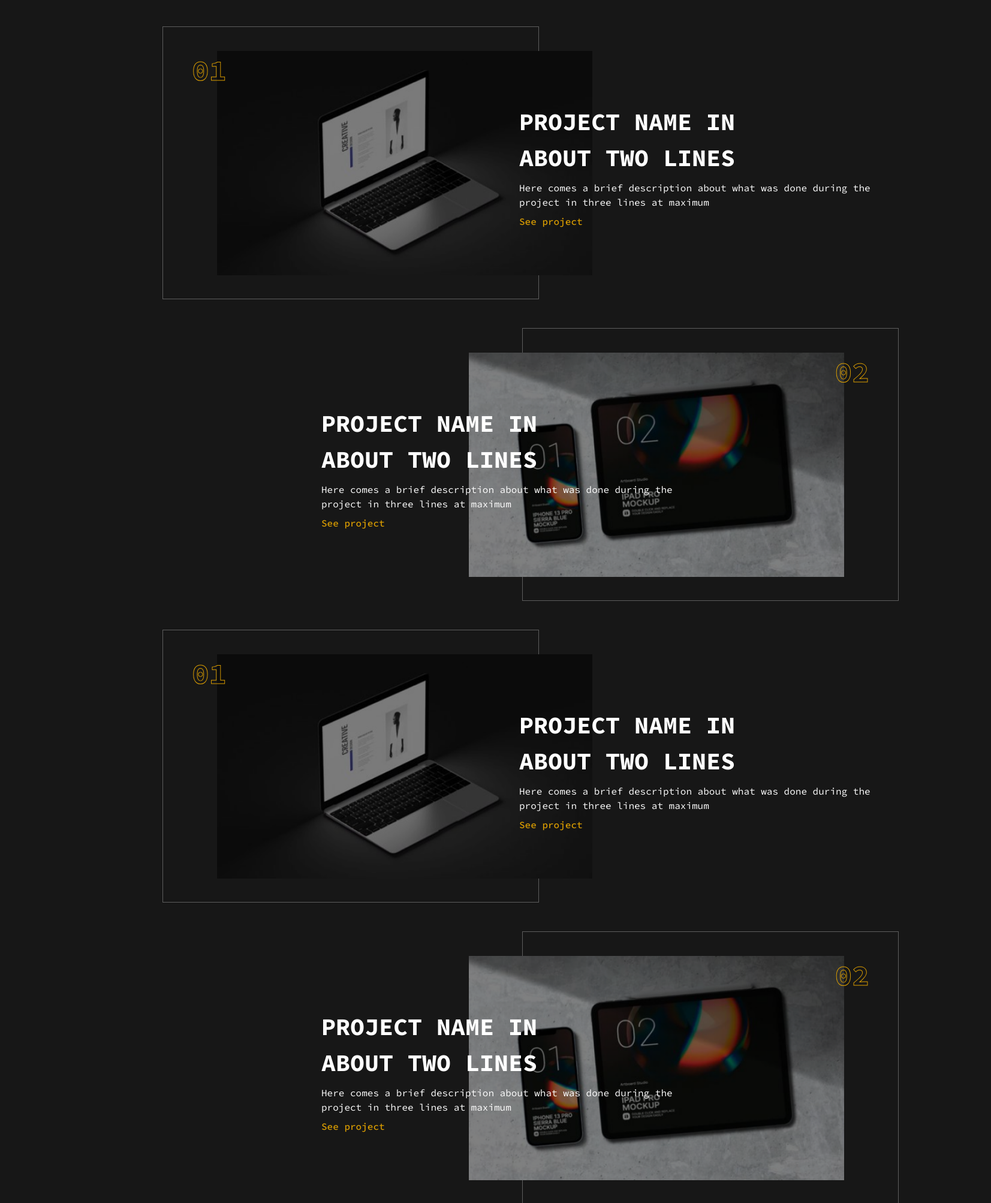
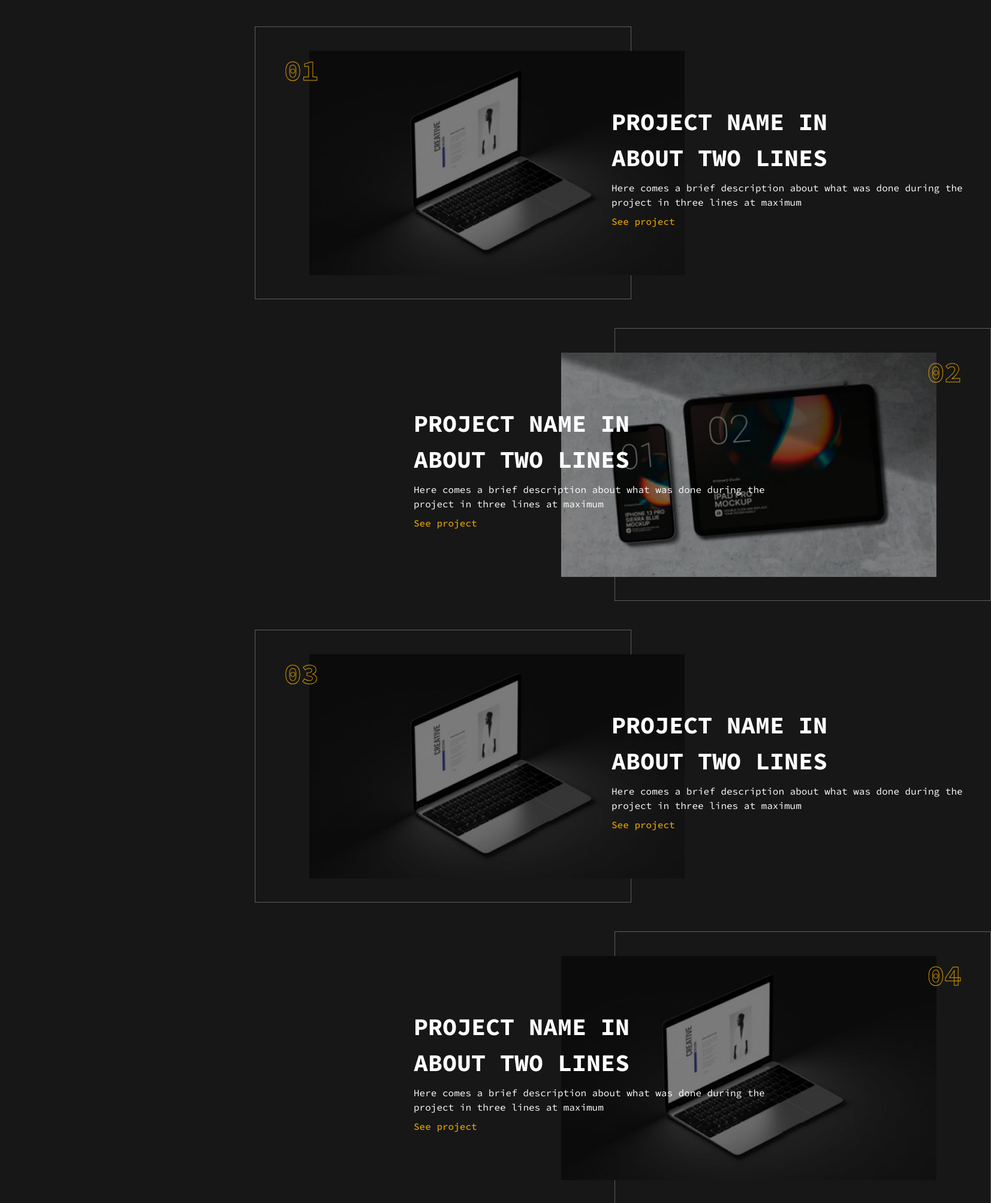
Before and after one commit to Guilherme1067/MyPortio, a React (Vite) app: page / in a window 1280 px wide. Shown: the part 1084-3090 px from the top of the page at 60% size, 1653 px wide, since content can reach past the window. Built offline with nearby package versions, Linux system fonts and the light colour scheme.

Commit message:
added media queries

```diff
--- a/src/components/Works.tsx
+++ b/src/components/Works.tsx
@@ -1,57 +1,63 @@
+import { ReactNode } from 'react'
 import notebook from '/assets/notebook.png'
 import project2 from '/assets/project2.png'
 
-export function Works() {
+
+type ProjectBox = {
+  src: string;
+  number: string;
+  name: string;
+  description: string;
+  link?: string
+
+}
+function RightSideProjectBox({ src, number, name, description, link }: ProjectBox) {
   return (
-    <div id="#jobs" className='flex flex-col gap-12 absolute top-[1048px] left-[425px] md:left-[271px] '>
-      <p className='jobs font-extrabold text-2xl'>SELECTED WORK</p>
-      <div className="relative w-[628px] h-[455px] border-[0.5px]  border-border-gray ">
-        <div className=''>
-          <img className='absolute top-[40px] left-[90px]' src={notebook} />
-          <span className='absolute left-[48px] top-[48px] font-extrabold text-5xl jobs'>01</span>
-          <div className='relative top-[128px] left-[594px] flex flex-col gap-2'>
-            <p className='font-bold text-[40px] text-white'>PROJECT NAME IN <br /> ABOUT TWO LINES</p>
-            <span className='text-base text-white '>Here comes a brief description about what was done during the project in three lines at maximum</span>
-            <a href="#" className='text-yellow text-base font-medium'>See project</a>
-          </div>
-        </div>
-      </div>
-
-      <div className="relative w-[628px] h-[455px] border-[0.5px]  border-border-gray left-[600px]">
-        <div className=''>
-          <img className='absolute top-[40px] right-[90px]' src={project2} />
-          <span className='absolute right-[48px] top-[48px] font-extrabold text-5xl jobs'>02</span>
-          <div className='relative top-[128px] right-[336px] flex flex-col gap-2'>
-            <p className='font-bold text-[40px] text-white'>PROJECT NAME IN <br /> ABOUT TWO LINES</p>
-            <span className='text-base text-white '>Here comes a brief description about what was done during the project in three lines at maximum</span>
-            <a href="#" className='text-yellow text-base font-medium'>See project</a>
-          </div>
-        </div>
-      </div>
-
-      <div className="relative w-[628px] h-[455px] border-[0.5px]  border-border-gray ">
-        <div className=''>
-          <img className='absolute top-[40px] left-[90px]' src={notebook} />
-          <span className='absolute left-[48px] top-[48px] font-extrabold text-5xl jobs'>01</span>
-          <div className='relative top-[128px] left-[594px] flex flex-col gap-2'>
-            <p className='font-bold text-[40px] text-white'>PROJECT NAME IN <br /> ABOUT TWO LINES</p>
-            <span className='text-base text-white '>Here comes a brief description about what was done during the project in three lines at maximum</span>
-            <a href="#" className='text-yellow text-base font-medium'>See project</a>
-          </div>
-        </div>
-      </div>
-
-      <div className="relative w-[628px] h-[455px] border-[0.5px]  border-border-gray left-[600px]">
-        <div className=''>
-          <img className='absolute top-[40px] right-[90px]' src={project2} />
-          <span className='absolute right-[48px] top-[48px] font-extrabold text-5xl jobs'>02</span>
-          <div className='relative top-[128px] right-[336px] flex flex-col gap-2'>
-            <p className='font-bold text-[40px] text-white'>PROJECT NAME IN <br /> ABOUT TWO LINES</p>
-            <span className='text-base text-white '>Here comes a brief description about what was done during the project in three lines at maximum</span>
-            <a href="#" className='text-yellow text-base font-medium'>See project</a>
-          </div>
+    <div className="relative w-[628px] h-[455px] border-[0.5px]  border-border-gray left-[600px]">
+      <div className=''>
+        <img className='absolute top-[40px] right-[90px]' src={src} />
+        <span className='absolute right-[48px] top-[48px] font-extrabold text-5xl jobs'>{number}</span>
+        <div className='relative top-[128px] right-[336px] flex flex-col gap-2'>
+          <p className='font-bold text-[40px] text-white max-w-[360px]'>{name}</p>
+          <span className='text-base text-white'>{description}</span>
+          <a href="" className='text-yellow text-base font-medium'>See project</a>
         </div>
       </div>
     </div>
   )
 }
+
+function LeftSideProjectBox({ src, number, name, description, link }: ProjectBox) {
+  return (
+    <div className="relative w-[628px] h-[455px] border-[0.5px] border-border-gray ">
+      <div className=''>
+        <img className='absolute top-[40px] left-[90px]' src={src} />
+        <span className='absolute left-[48px] top-[48px] font-extrabold text-5xl jobs'>{number}</span>
+        <div className='relative top-[128px] left-[594px] flex flex-col gap-2'>
+          <p className='font-bold text-[40px] text-white max-w-[360px] '>{name}</p>
+          <span className='text-base text-white '>{description}</span>
+          <a href="#" className='text-yellow text-base font-medium'>See project</a>
+        </div>
+      </div>
+    </div>
+  )
+
+}
+
+export function Works() {
+  return (
+    <div id="#jobs" className='flex flex-col gap-12 absolute top-[1048px] lg:left-[425px] md:left-[156px]  '>
+      <p className='jobs font-extrabold text-2xl'>SELECTED WORK</p>
+
+      <LeftSideProjectBox src={notebook} number="01" name="PROJECT NAME IN ABOUT TWO LINES" description='Here comes a brief description about what was done during the project in three lines at maximum' />
+
+      <RightSideProjectBox src={project2} number="02" name="PROJECT NAME IN ABOUT TWO LINES" description='Here comes a brief description about what was done during the project in three lines at maximum' />
+
+      <LeftSideProjectBox src={notebook} number="03" name="PROJECT NAME IN ABOUT TWO LINES" description='Here comes a brief description about what was done during the project in three lines at maximum' />
+
+      <RightSideProjectBox src={notebook} number="04" name="PROJECT NAME IN ABOUT TWO LINES" description='Here comes a brief description about what was done during the project in three lines at maximum' />
+
+
+    </div>
+  )
+}
```
